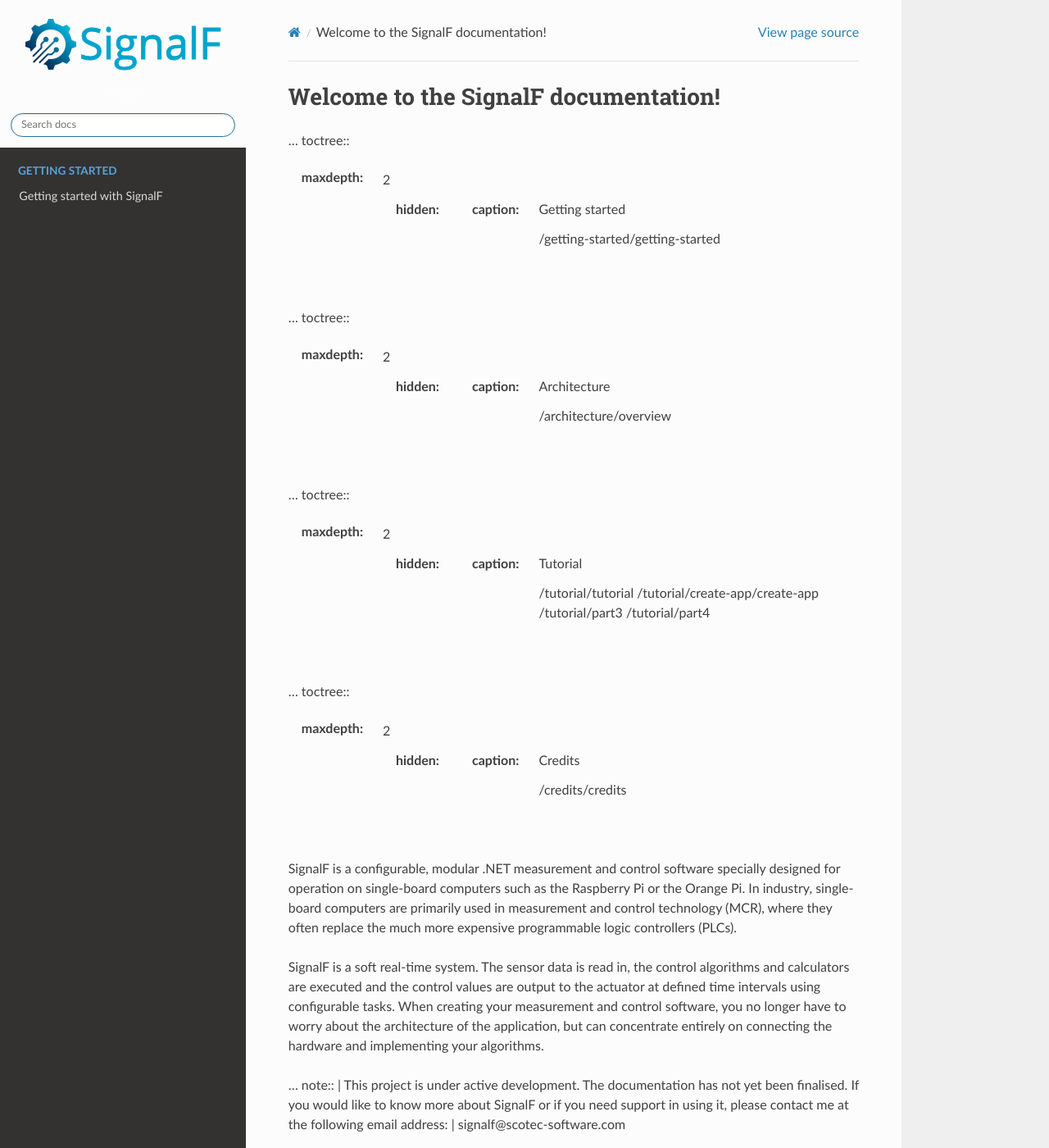
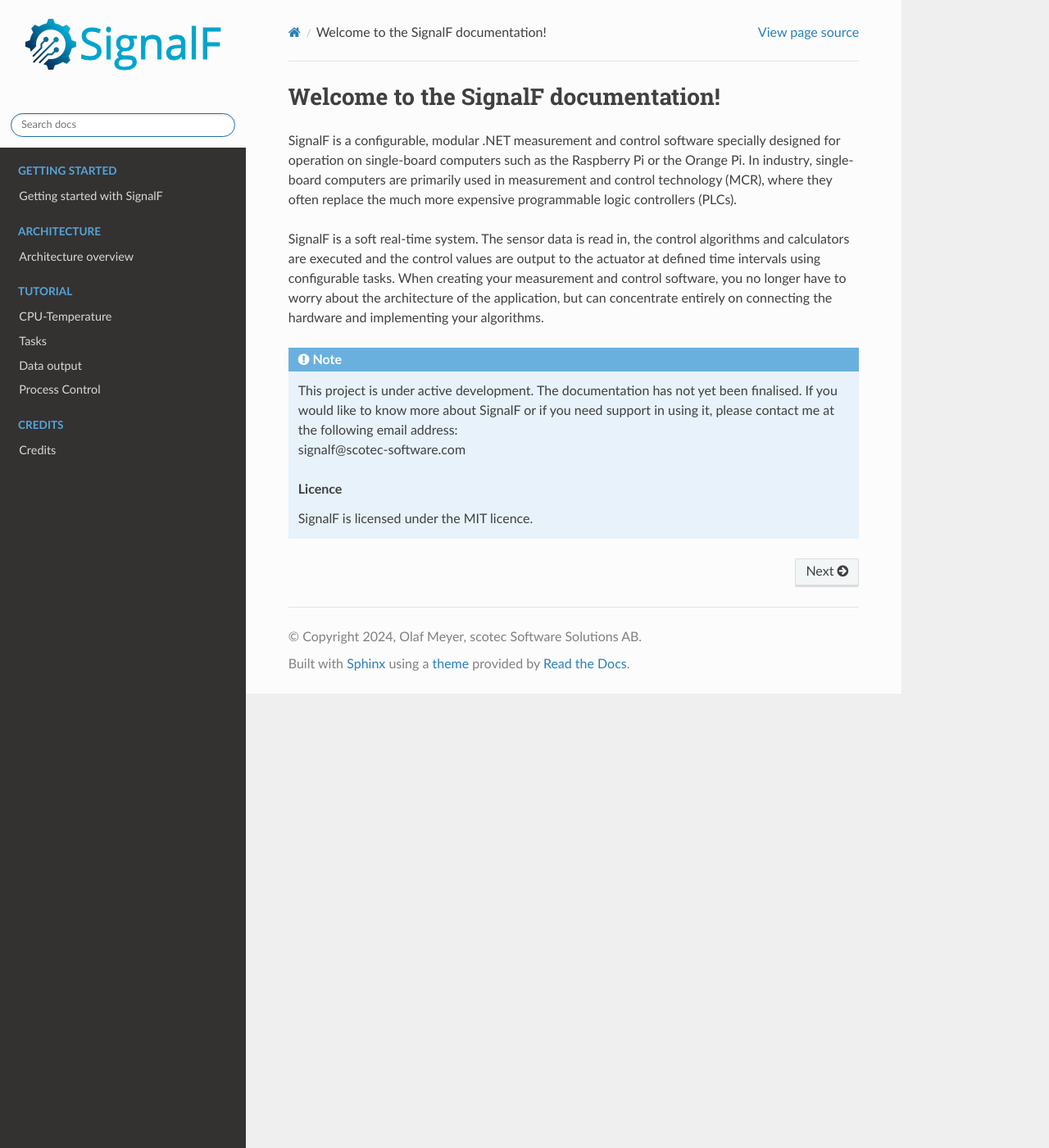
Before and after one commit to SignalF/SignalF.Documentation, a Sphinx documentation site: the page built from docs/source/index.md, in a window 1280 px wide and 1400 px high. Shown: the whole window at 82% size. Built offline with Sphinx 7.4.7 and the Read the Docs theme 2.0.0, drawn with Linux system fonts in a browser that asks for light colours.

Commit message:
Converted .rst to .md.

````diff
--- a/docs/source/index.md
+++ b/docs/source/index.md
@@ -9,52 +9,47 @@
 /getting-started/getting-started
 ```
 
+```{toctree}
+---
+caption: Architecture
+maxdepth: 2
+hidden:
+---
+/architecture/overview
+```
 
+```{toctree}
+---
+caption: Tutorial
+maxdepth: 2
+hidden:
+---
+/tutorial/tutorial
+/tutorial/create-app/create-app
+/tutorial/part3
+/tutorial/part4
+```
 
-
-.. toctree::
-   :maxdepth: 2
-   :hidden:
-   :caption: Getting started
-
-   /getting-started/getting-started
-
-.. toctree::
-   :maxdepth: 2
-   :hidden:
-   :caption: Architecture
-
-   /architecture/overview
-
-.. toctree::
-   :maxdepth: 2
-   :hidden:
-   :caption: Tutorial
-
-   /tutorial/tutorial
-   /tutorial/create-app/create-app
-   /tutorial/part3
-   /tutorial/part4
-
-.. toctree::
-   :maxdepth: 2
-   :hidden:
-   :caption: Credits
-
-   /credits/credits
-
+```{toctree}
+---
+caption: Credits
+maxdepth: 2
+hidden:
+---
+/credits/credits
+```
 
 
 SignalF is a configurable, modular .NET measurement and control software specially designed for operation on single-board computers such as the Raspberry Pi or the Orange Pi. In industry, single-board computers are primarily used in measurement and control technology (MCR), where they often replace the much more expensive programmable logic controllers (PLCs).
 
 SignalF is a soft real-time system. The sensor data is read in, the control algorithms and calculators are executed and the control values are output to the actuator at defined time intervals using configurable tasks. When creating your measurement and control software, you no longer have to worry about the architecture of the application, but can concentrate entirely on connecting the hardware and implementing your algorithms.
 
-.. note::
-   | This project is under active development.
-     The documentation has not yet been finalised. If you would like to know more about SignalF or if you need support in using it, please contact me at the following email address:
-   | signalf@scotec-software.com
+:::{note}
+This project is under active development.
+The documentation has not yet been finalised. If you would like to know more about SignalF or if you need support in using it, please contact me at the following email address: <br>
+signalf@scotec-software.com
 
 
-Licence
--------
+## Licence
+
 SignalF is licensed under the MIT licence.
````
